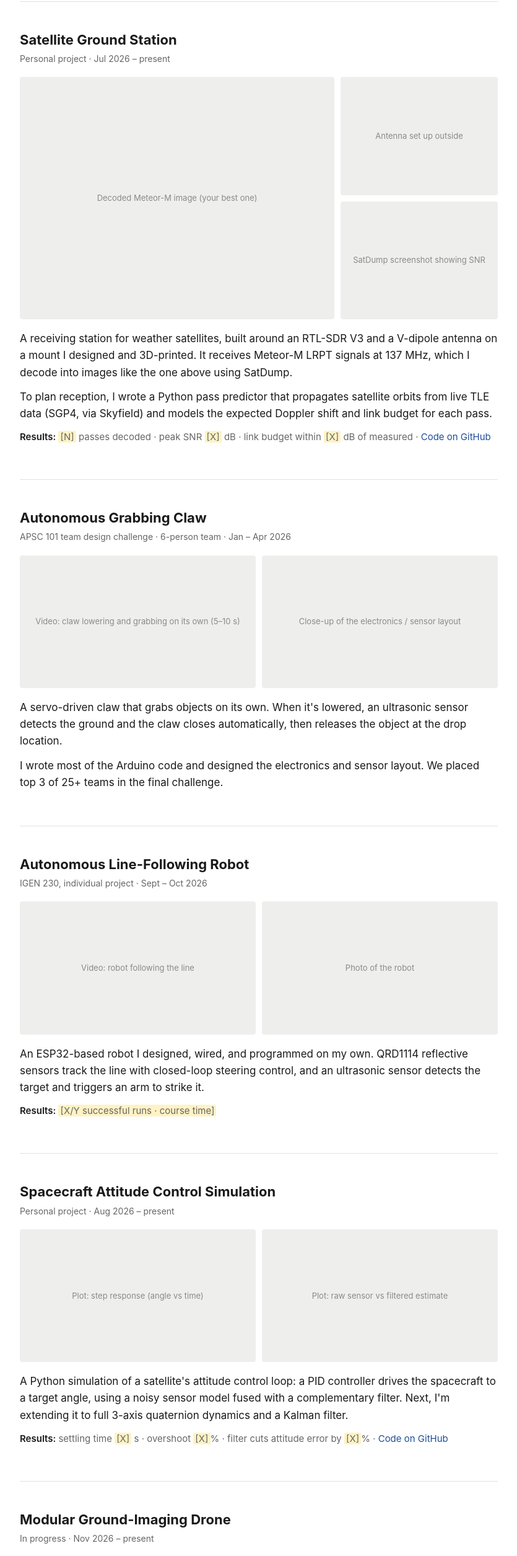
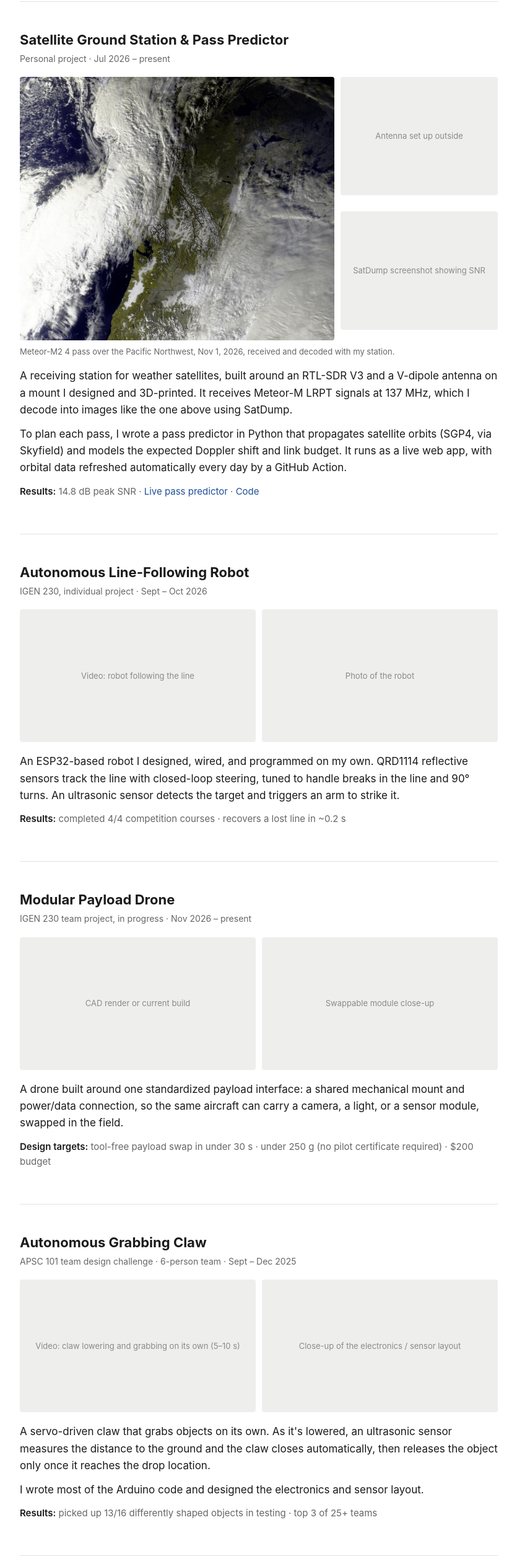
Before and after one commit to nickbeattie20/nickbeattie20.github.io, a plain HTML site: page index.html in a window 1280 px wide. Shown: the part 240-2750 px from the top of the page at 62% size, without its empty margins (222-1057 px from the left). Drawn offline with Linux system fonts and the light colour scheme.

Commit message:
Add files via upload

```diff
--- a/index.html
+++ b/index.html
@@ -43,7 +43,12 @@
   .media.two { grid-template-columns: minmax(0,1fr) minmax(0,1fr); }
   .media.three { grid-template-columns: minmax(0,2fr) minmax(0,1fr); }
   .media.three > :first-child { grid-row: span 2; aspect-ratio: auto; height: 100%; }
-  .media img, .media video { width: 100%; height: 100%; object-fit: cover; border-radius: 4px; display: block; }
+  .media img, .media video { width: 100%; aspect-ratio: 4 / 3; object-fit: cover; border-radius: 4px; display: block; background: var(--placeholder); }
+  .media.two img, .media.two video { aspect-ratio: 16 / 9; }
+  .media.three > :first-child { aspect-ratio: auto; height: 100%; }
+  .media.one { grid-template-columns: 1fr; }
+  .media.one img { aspect-ratio: auto; object-fit: contain; background: none; }
+  figcaption { font-size: 13px; color: var(--muted); margin-top: -10px; margin-bottom: 16px; }
 
   /* Placeholder boxes: delete once real photos are in */
   .ph {
@@ -77,32 +82,21 @@
     <a href="Beattie_Resume.pdf">Resume (PDF)</a>
     <a href="mailto:nickbeattie20@gmail.com">nickbeattie20@gmail.com</a>
     <a href="https://www.linkedin.com/in/nickbeattie20/">LinkedIn</a>
-    <a href="https://github.com/nickbeattie20">GitHub</a>
   </div>
 </header>
 
 <section class="project">
-  <h2>Satellite Ground Station</h2>
+  <h2>Satellite Ground Station &amp; Pass Predictor</h2>
   <div class="meta">Personal project · Jul 2026 – present</div>
   <div class="media three">
-    <div class="ph">Decoded Meteor-M image (your best one)</div>
+    <img src="images/meteor-2026-11-01.jpg" alt="Weather satellite image of the Pacific Northwest, decoded from a Meteor-M2 4 pass">
     <div class="ph">Antenna set up outside</div>
     <div class="ph">SatDump screenshot showing SNR</div>
   </div>
+  <figcaption>Meteor-M2 4 pass over the Pacific Northwest, Nov 1, 2026, received and decoded with my station.</figcaption>
   <p>A receiving station for weather satellites, built around an RTL-SDR V3 and a V-dipole antenna on a mount I designed and 3D-printed. It receives Meteor-M LRPT signals at 137 MHz, which I decode into images like the one above using SatDump.</p>
-  <p>To plan reception, I wrote a Python pass predictor that propagates satellite orbits from live TLE data (SGP4, via Skyfield) and models the expected Doppler shift and link budget for each pass.</p>
-  <p class="numbers"><strong>Results:</strong> <span class="todo">[N]</span> passes decoded · peak SNR <span class="todo">[X]</span> dB · link budget within <span class="todo">[X]</span> dB of measured · <a href="#">Code on GitHub</a></p>
-</section>
-
-<section class="project">
-  <h2>Autonomous Grabbing Claw</h2>
-  <div class="meta">APSC 101 team design challenge · 6-person team · Jan – Apr 2026</div>
-  <div class="media two">
-    <div class="ph wide">Video: claw lowering and grabbing on its own (5–10 s)</div>
-    <div class="ph wide">Close-up of the electronics / sensor layout</div>
-  </div>
-  <p>A servo-driven claw that grabs objects on its own. When it's lowered, an ultrasonic sensor detects the ground and the claw closes automatically, then releases the object at the drop location.</p>
-  <p>I wrote most of the Arduino code and designed the electronics and sensor layout. We placed top 3 of 25+ teams in the final challenge.</p>
+  <p>To plan each pass, I wrote a pass predictor in Python that propagates satellite orbits (SGP4, via Skyfield) and models the expected Doppler shift and link budget. It runs as a live web app, with orbital data refreshed automatically every day by a GitHub Action.</p>
+  <p class="numbers"><strong>Results:</strong> 14.8 dB peak SNR · <a href="https://pass-predictor.streamlit.app">Live pass predictor</a> · <a href="https://github.com/nickbeattie20/pass-predictor">Code</a></p>
 </section>
 
 <section class="project">
@@ -112,39 +106,51 @@
     <div class="ph wide">Video: robot following the line</div>
     <div class="ph wide">Photo of the robot</div>
   </div>
-  <p>An ESP32-based robot I designed, wired, and programmed on my own. QRD1114 reflective sensors track the line with closed-loop steering control, and an ultrasonic sensor detects the target and triggers an arm to strike it.</p>
-  <p class="numbers"><strong>Results:</strong> <span class="todo">[X/Y successful runs · course time]</span></p>
+  <p>An ESP32-based robot I designed, wired, and programmed on my own. QRD1114 reflective sensors track the line with closed-loop steering, tuned to handle breaks in the line and 90° turns. An ultrasonic sensor detects the target and triggers an arm to strike it.</p>
+  <p class="numbers"><strong>Results:</strong> completed 4/4 competition courses · recovers a lost line in ~0.2 s</p>
 </section>
 
 <section class="project">
-  <h2>Spacecraft Attitude Control Simulation</h2>
-  <div class="meta">Personal project · Aug 2026 – present</div>
-  <div class="media two">
-    <div class="ph wide">Plot: step response (angle vs time)</div>
-    <div class="ph wide">Plot: raw sensor vs filtered estimate</div>
-  </div>
-  <p>A Python simulation of a satellite's attitude control loop: a PID controller drives the spacecraft to a target angle, using a noisy sensor model fused with a complementary filter. Next, I'm extending it to full 3-axis quaternion dynamics and a Kalman filter.</p>
-  <p class="numbers"><strong>Results:</strong> settling time <span class="todo">[X]</span> s · overshoot <span class="todo">[X]</span>% · filter cuts attitude error by <span class="todo">[X]</span>% · <a href="#">Code on GitHub</a></p>
-</section>
-
-<section class="project">
-  <h2>Modular Ground-Imaging Drone</h2>
-  <div class="meta">In progress · Nov 2026 – present</div>
+  <h2>Modular Payload Drone</h2>
+  <div class="meta">IGEN 230 team project, in progress · Nov 2026 – present</div>
   <div class="media two">
     <div class="ph wide">CAD render or current build</div>
     <div class="ph wide">Swappable module close-up</div>
   </div>
-  <p>A low-cost drone with swappable modules, for aerial imaging of local areas and quick reconfiguration between missions.</p>
+  <p>A drone built around one standardized payload interface: a shared mechanical mount and power/data connection, so the same aircraft can carry a camera, a light, or a sensor module, swapped in the field.</p>
+  <p class="numbers"><strong>Design targets:</strong> tool-free payload swap in under 30 s · under 250 g (no pilot certificate required) · $200 budget</p>
+</section>
+
+<section class="project">
+  <h2>Autonomous Grabbing Claw</h2>
+  <div class="meta">APSC 101 team design challenge · 6-person team · Sept – Dec 2025</div>
+  <div class="media two">
+    <div class="ph wide">Video: claw lowering and grabbing on its own (5–10 s)</div>
+    <div class="ph wide">Close-up of the electronics / sensor layout</div>
+  </div>
+  <p>A servo-driven claw that grabs objects on its own. As it's lowered, an ultrasonic sensor measures the distance to the ground and the claw closes automatically, then releases the object only once it reaches the drop location.</p>
+  <p>I wrote most of the Arduino code and designed the electronics and sensor layout.</p>
+  <p class="numbers"><strong>Results:</strong> picked up 13/16 differently shaped objects in testing · top 3 of 25+ teams</p>
+</section>
+
+<section class="project">
+  <h2>Single-Axis Attitude Control Simulation</h2>
+  <div class="meta">Personal project · Jul – Aug 2026</div>
+  <figure class="media one" style="margin:0 0 18px">
+    <img src="images/adcs-response.jpg" alt="Plots of true, measured and filtered angle, control error, and filter estimate error over time">
+  </figure>
+  <p>A Python simulation of a spacecraft attitude control loop: a PID controller drives the spacecraft to a target angle using a noisy sensor model fused with a complementary filter. I tuned the gains for critical damping (damping ratio ζ = 1).</p>
+  <p class="numbers"><strong>Results:</strong> settling time 7.8 s → 1.5 s · overshoot 36% → 3% · filter cuts attitude estimate error by 87%</p>
 </section>
 
 <section class="project">
   <h2>Electric Vehicle Braking System</h2>
-  <div class="meta">UW Electric Vehicle Challenge, high school team · 2023 – 2024</div>
+  <div class="meta">UW Electric Vehicle Challenge, high school team · Jan – Jun 2024</div>
   <div class="media two">
-    <div class="ph wide">Fusion 360 model of the braking system</div>
+    <div class="ph wide">The braking system</div>
     <div class="ph wide">The car at the race</div>
   </div>
-  <p>I designed the braking system for our team's competition electric vehicle in Fusion 360. The 20-student team built and raced the car, finishing top 10 of 20 teams with zero mechanical failures in the endurance race.</p>
+  <p>I designed the braking system for our team's competition electric vehicle through iterative testing and experimentation. The 20-student team built and raced the car, finishing top 10 of 20 teams with zero mechanical failures in the endurance race.</p>
 </section>
 
 <footer>
```
Also changed, not shown: images/adcs-response.jpg (added), images/meteor-2026-11-01.jpg (added), 1 other file.
